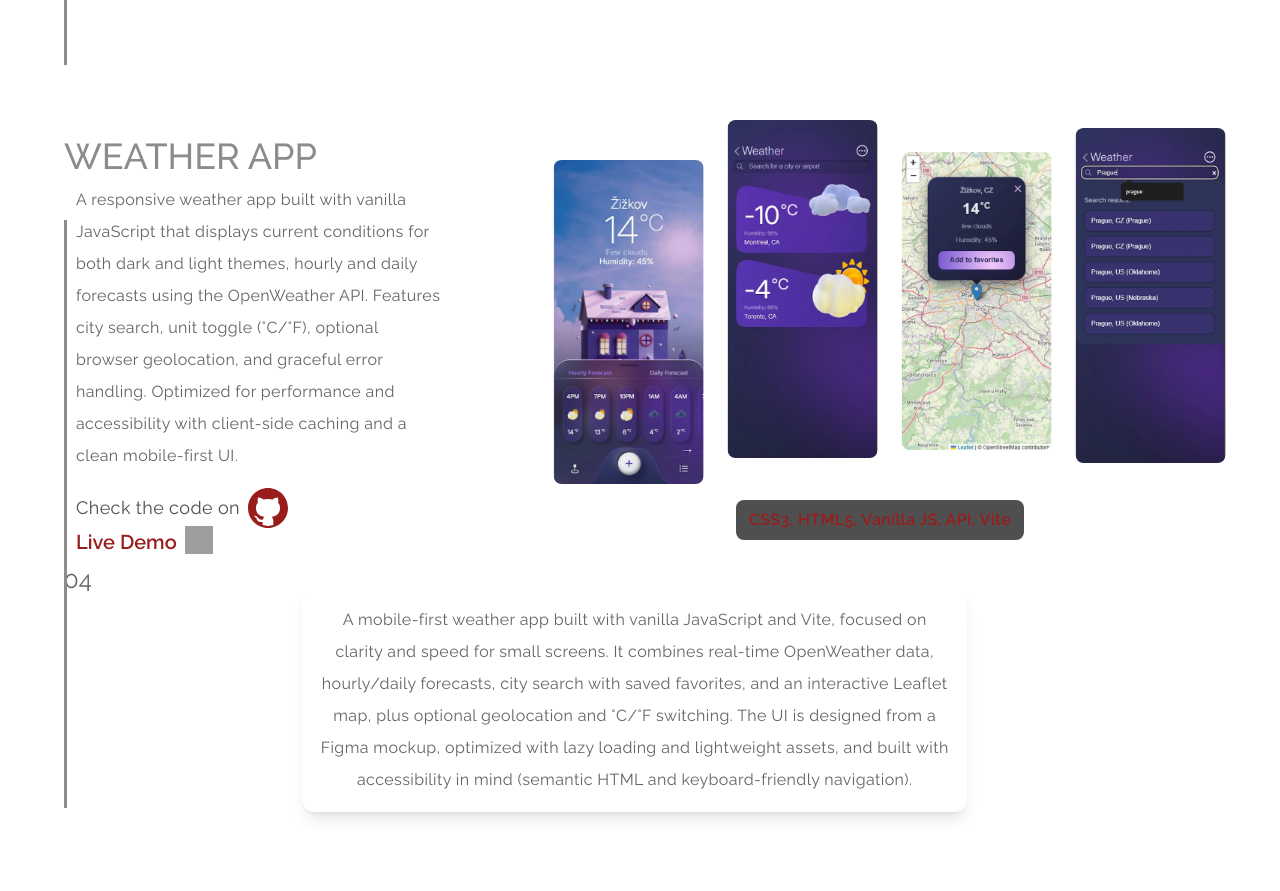
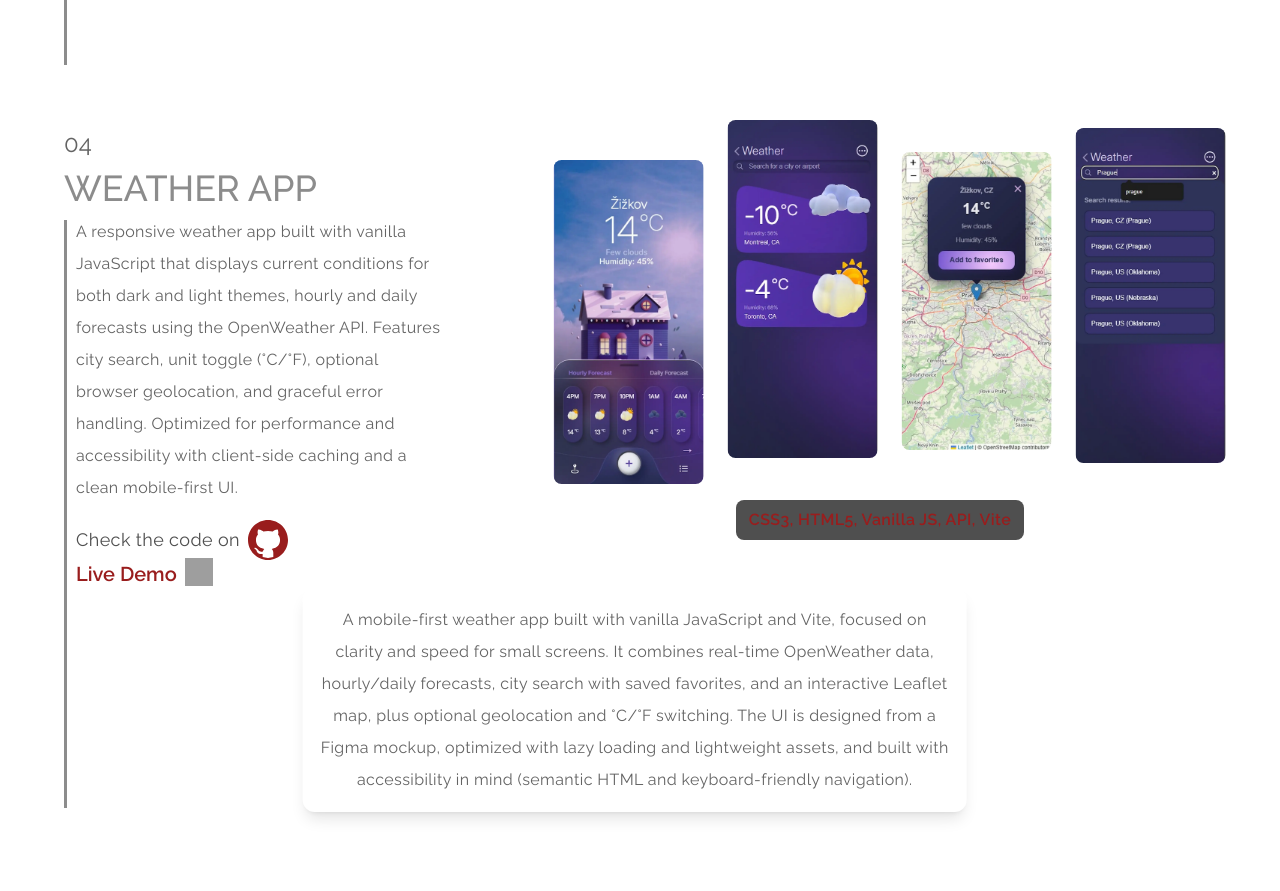
Before and after one commit to bavayra/Portfolio, a React (Vite) app: page / in a window 1280 px wide. Shown: the part 2900-3791 px from the top of the page. Built offline with nearby package versions, Linux system fonts and the light colour scheme; grey boxes are pictures that could not be loaded.

Commit message:
fix(WeatherApp-1024): fixed an issue with the layout (page number was outside of the div)

```diff
--- a/src/sections/WeatherApp.tsx
+++ b/src/sections/WeatherApp.tsx
@@ -12,7 +12,7 @@ export const WeatherApp = () => {
   return (
     <section
       id="projects"
-      className="relative pt-8 pb-0 ml-3 desktop-sm:pb-10 desktop-lg:ml-10 desktop-lg:mt-10 tablet-sm:ml-12 py-8 "
+      className="relative pt-8 pb-0 ml-3 desktop-sm:pb-10 h-auto desktop-lg:ml-10 desktop-lg:mt-10 tablet-sm:ml-12 py-8 "
     >
       <Divider
         widthPx="var(--hero-div-w)"
@@ -21,9 +21,9 @@ export const WeatherApp = () => {
         color="grey-2"
         topPx="var(--block-div-top)"
       />
-      <div className="desktop-sm:grid desktop-sm:grid-cols-2 desktop-md:gap-y-2 desktop-sm:gap-6 desktop-sm:items-start">
-        <p className="text-text phone-sm:text-xl tablet-sm:text-2xl">04</p>
+      <div className="desktop-sm:grid desktop-sm:grid-cols-2 desktop-md:gap-y-2 desktop-sm:gap-6 desktop-sm:items-start ">
         <div className="desktop-sm:col-start-1 desktop-sm:row-start-1">
+          <p className="text-text phone-sm:text-xl tablet-sm:text-2xl">04</p>
           <h2 className="text-2xl desktop-xl:text-5xl desktop-sm:text-4xl tablet-md:my-2 phone-sm:text-3xl tablet-md:text-5xl phone-lg:text-4xl text-grey-2 font-medium">
             WEATHER APP
           </h2>
```
